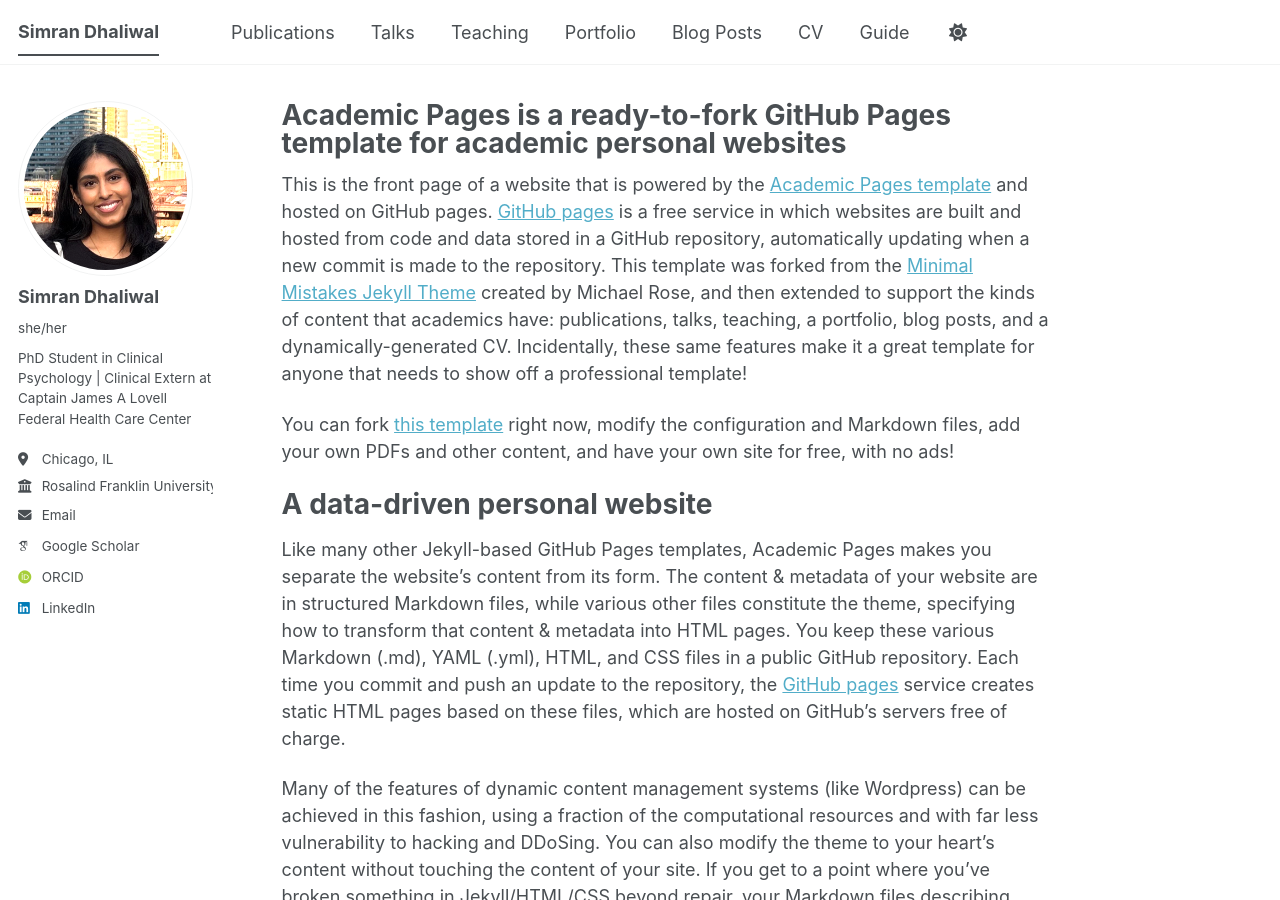
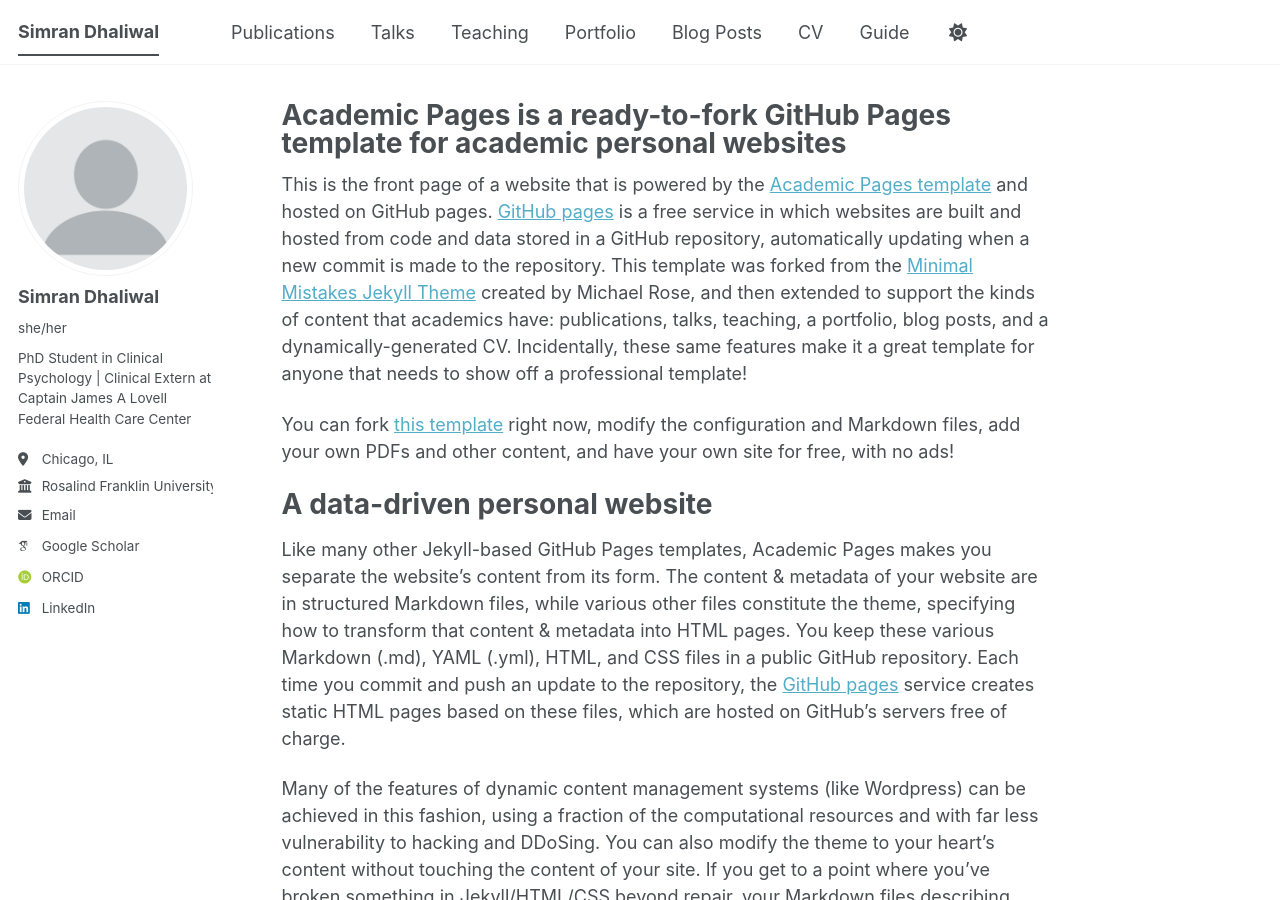
Before and after one commit to skdhaliwal/skdhaliwal.github.io, a Jekyll site: the page built from _pages/about.md, in a window 1280 px wide and 900 px high. Built offline with Jekyll 4.4.1, drawn with Linux system fonts in a browser that asks for light colours; some web fonts are replaced; a script bundle is joined from its source files by our own code; library files that are not in the unit come from our copies.

Commit message:
Update _config.yml

```diff
--- a/_config.yml
+++ b/_config.yml
@@ -23,7 +23,7 @@
 #               Additional customization can be done by editing /_includes/author-profile.html
 author:
   # Biographic information
-  avatar           : "simranprofilepic-square.png"
+  avatar           : "profile.png"
   name             : "Simran Dhaliwal"
   pronouns         : "she/her"
   bio              : "PhD Student in Clinical Psychology | Clinical Extern at Captain James A Lovell Federal Health Care Center"
```
